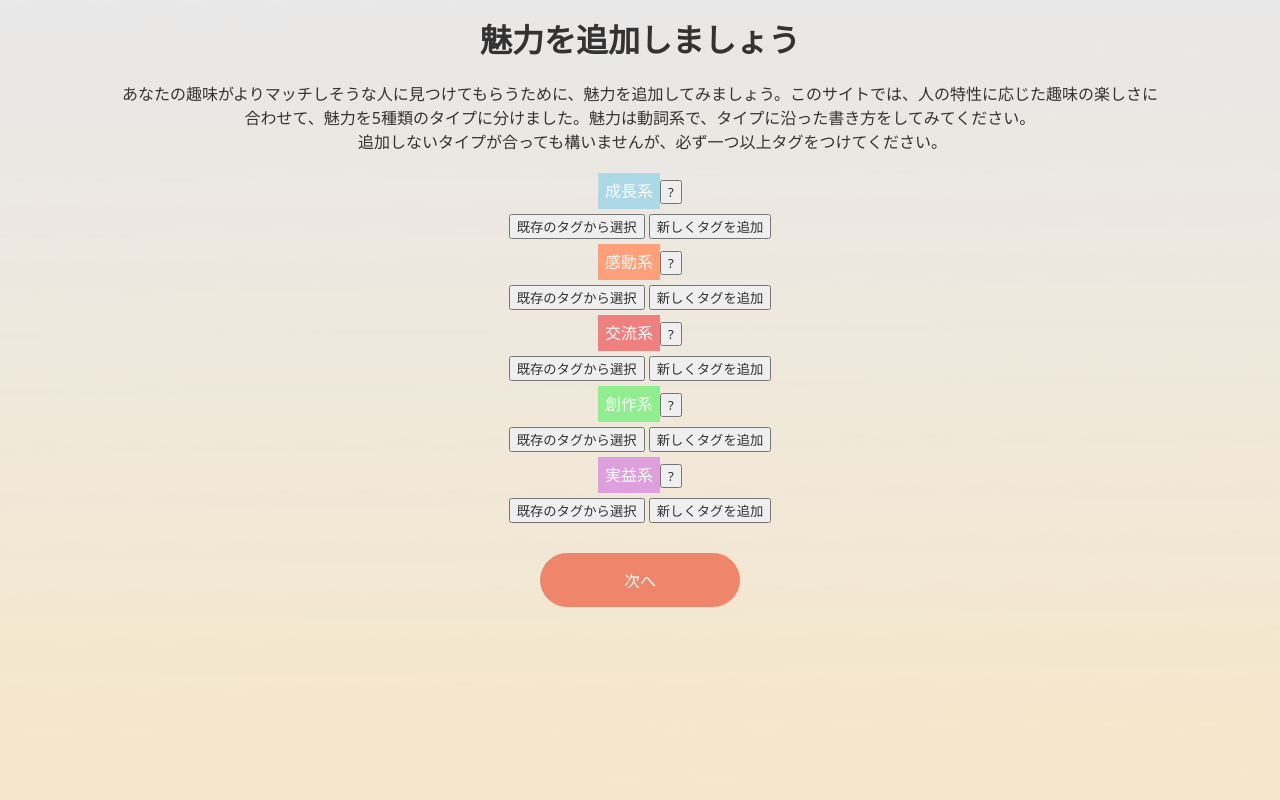
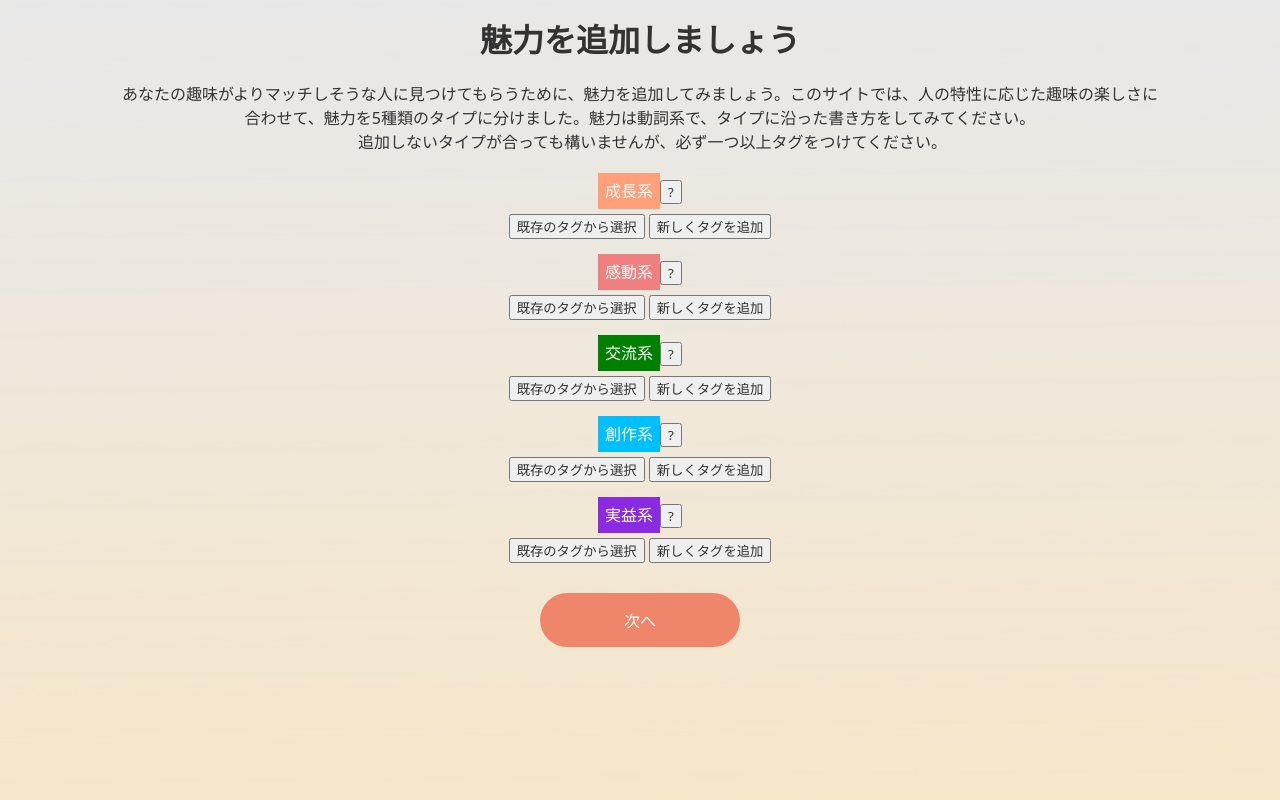
Before and after one commit to keromonsumire/yoninyonsyoku, a Flask app: page /add/tag/1 in a window 1280 px wide. Shown: the part 86-886 px from the top of the page. Run offline with Flask 2, Linux system fonts and the light colour scheme; data that the repository does not hold is empty.

Commit message:
色変更

```diff
--- a/static/css/styles.css
+++ b/static/css/styles.css
@@ -285,7 +285,7 @@ header{
 
 .orangetags,.redtags,.greentags,.yellowtags
 {
-  margin-top:10px;
+  margin-top:20px;
 }
 
 .bluetags p,.orangetags p,.redtags p,.greentags p,.yellowtags p
@@ -379,7 +379,7 @@ article
 
 .blog-content
 {
-  background-color:lightgray;
+  background-color:#f7f7f7;
   margin-top:15px;
   margin-bottom:20px;
   width:30%;
@@ -418,6 +418,12 @@ article
 .search-button
 {
   margin:0 auto;
+  margin-top:20px;
+}
+
+.search-space
+{
+  padding:5px;
 }
 
 /* 入力フォームを縦に伸ばさない */
@@ -439,27 +445,27 @@ p {
 }
 
 .tag1{
-  background-color:lightblue;
+  background-color:lightsalmon;
   color:white;
 }
 
 .tag2{
-  background-color:lightsalmon;
+  background-color:lightcoral;
   color:white;
 }
 
 .tag3{
-  background-color:lightcoral;
+  background-color:green;
   color:white;
 }
 
 .tag4{
-  background-color:lightgreen;
+  background-color:deepskyblue;
   color:white;
 }
 
 .tag5{
-  background-color:plum;
+  background-color:blueviolet;
   color:white;
 }
 
--- a/templates/index.html
+++ b/templates/index.html
@@ -1,7 +1,7 @@
 {% extends 'base.html' %}
 <link href="../static/css/index.css" rel="stylesheet">
 {% block content %}
-<div class="contents2">
+<div class="contents">
     <div class="content space">
         <h1 class="index-h1">あなたはどんなタイプ？</h1>
         <div class="create-contents">
```
Also changed, not shown: templates/search.html (+6 -6 lines).
